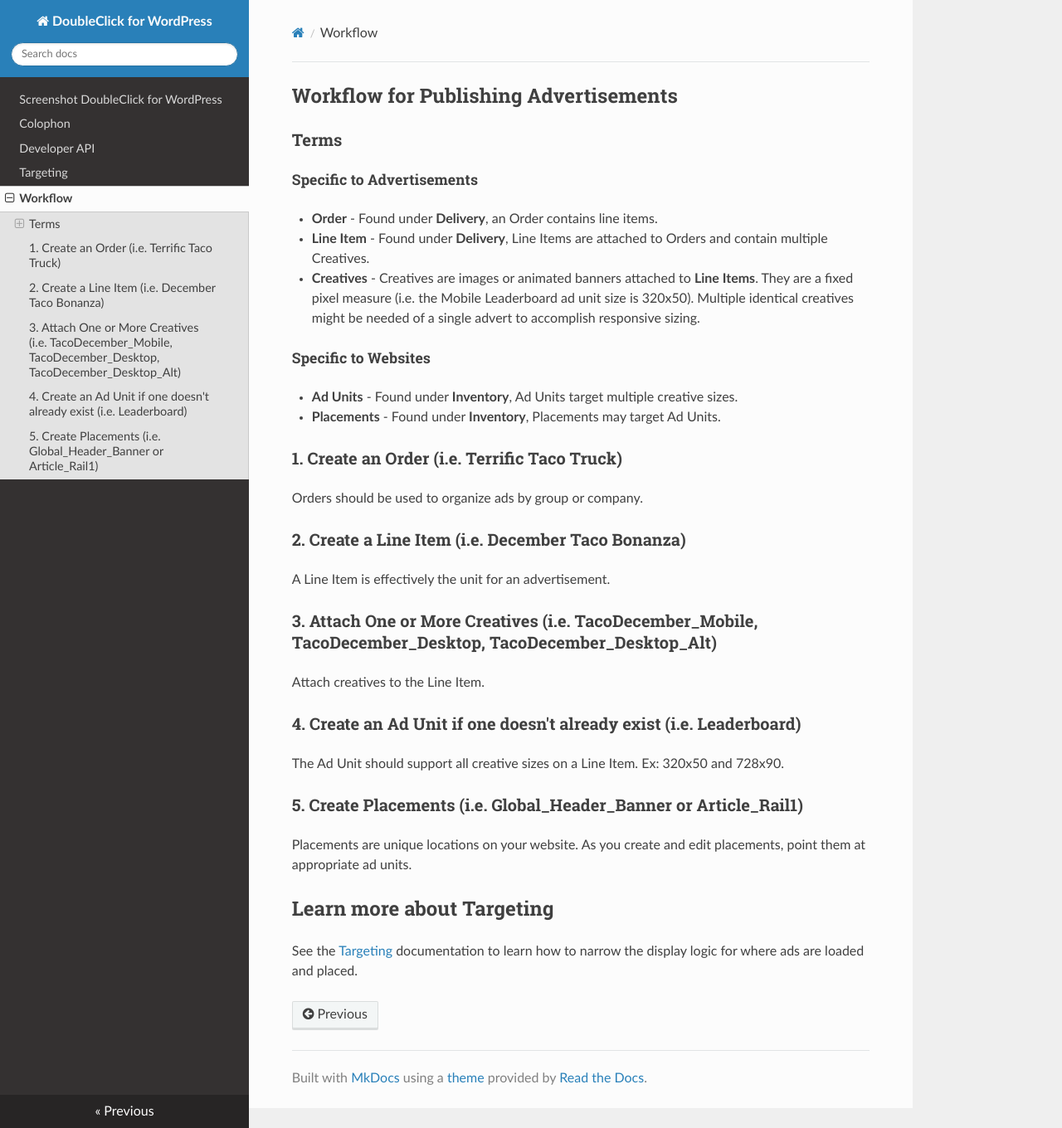
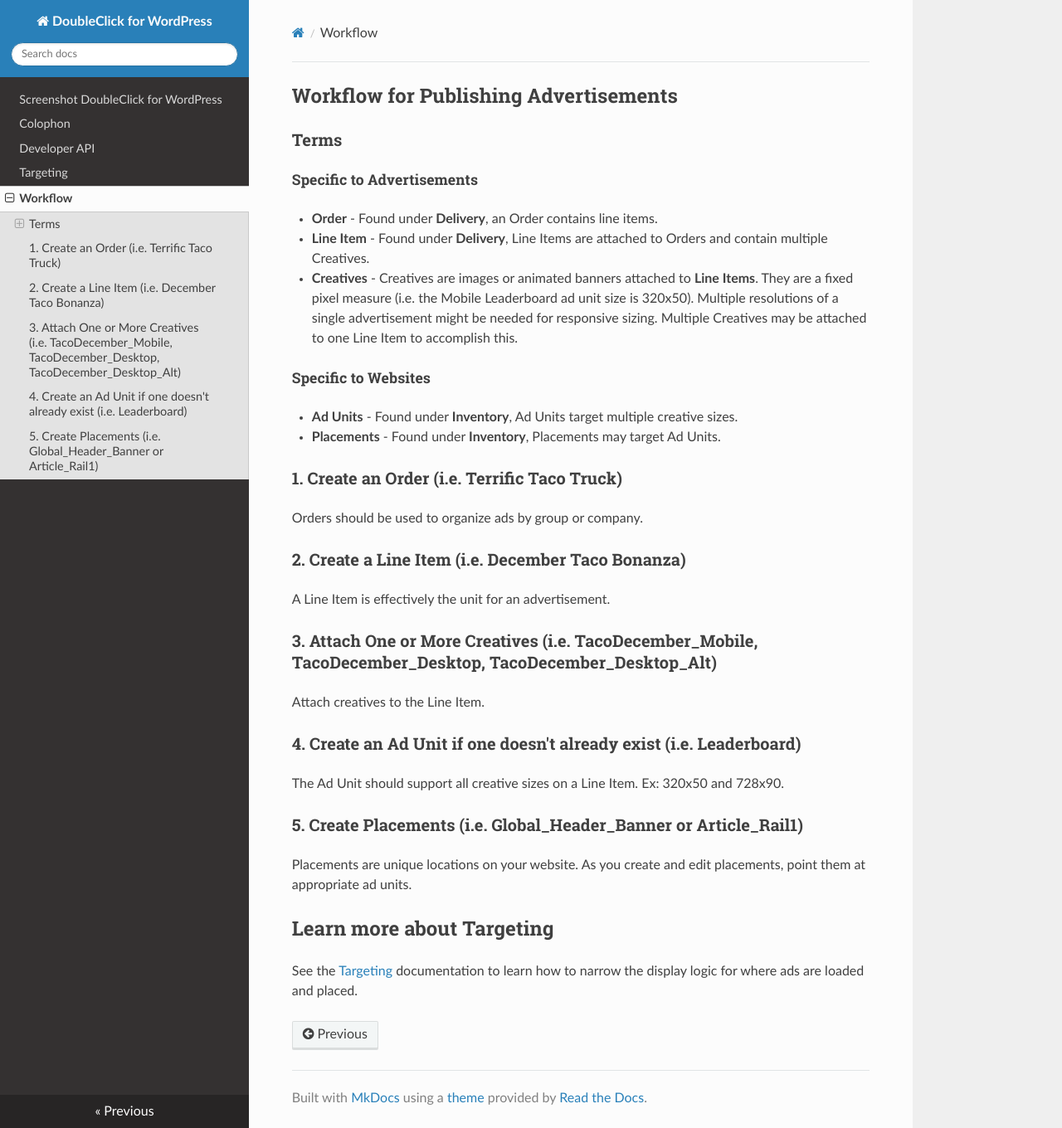
Before and after one commit to INN/doubleclick-for-wp, an MkDocs documentation site: the page built from docs/Workflow.md, in a window 1280 px wide and 1360 px high. Shown: the whole window at 83% size. Built offline with MkDocs 1.6.1, drawn with Linux system fonts in a browser that asks for light colours; nearby versions of some CDN libraries.

Commit message:
Update Workflow.md

```diff
--- a/docs/Workflow.md
+++ b/docs/Workflow.md
@@ -5,7 +5,7 @@
 ##### Specific to Advertisements
 * __Order__ - Found under __Delivery__, an Order contains line items.
 * __Line Item__ - Found under __Delivery__, Line Items are attached to Orders and contain multiple Creatives.
-* __Creatives__ - Creatives are images or animated banners attached to __Line Items__. They are a fixed pixel measure (i.e. the Mobile Leaderboard ad unit size is 320x50). Multiple identical creatives might be needed of a single advert to accomplish responsive sizing.
+* __Creatives__ - Creatives are images or animated banners attached to __Line Items__. They are a fixed pixel measure (i.e. the Mobile Leaderboard ad unit size is 320x50). Multiple resolutions of a single advertisement might be needed for responsive sizing. Multiple Creatives may be attached to one Line Item to accomplish this.
 
 ##### Specific to Websites
 * __Ad Units__ - Found under __Inventory__, Ad Units target multiple creative sizes.
```
